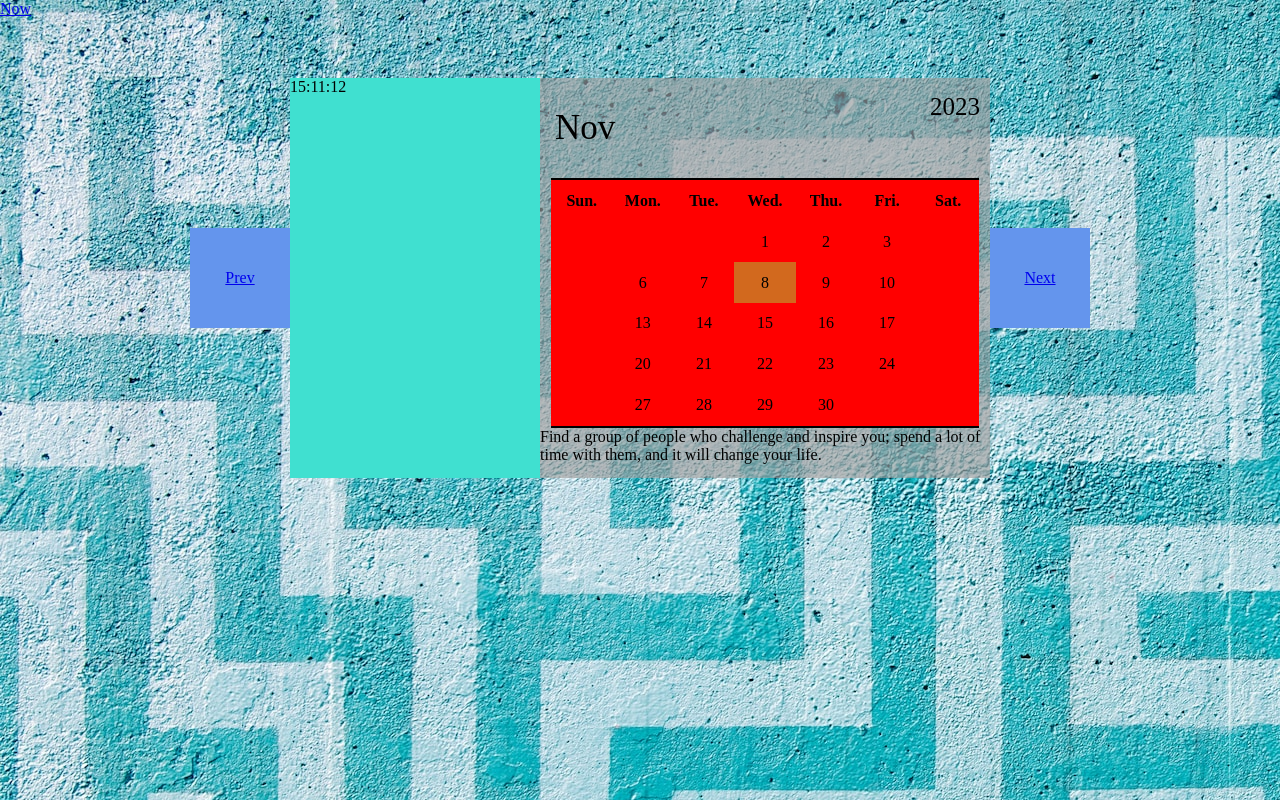
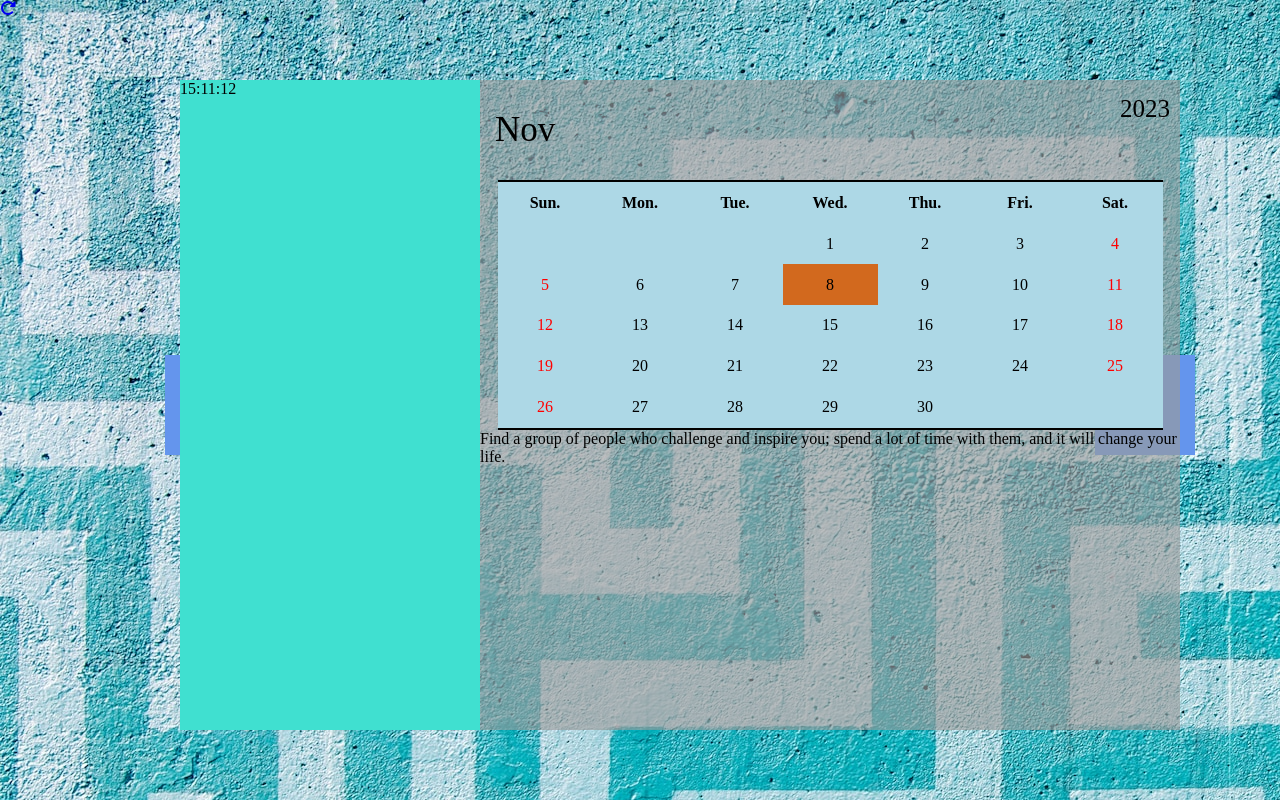
Before and after one commit to Trump-2/Perpetual-calendar, a PHP site: page / in a window 1280 px wide. Run offline with PHP 8.4, Linux system fonts and the light colour scheme.

Commit message:
調整月曆位置和添加上下月懸浮動畫效果

```diff
--- a/index.php
+++ b/index.php
@@ -57,6 +57,9 @@ switch ($month) {
   <meta charset="UTF-8">
   <meta http-equiv="X-UA-Compatible" content="IE=edge">
   <meta name="viewport" content="width=device-width, initial-scale=1.0">
+  <link rel="stylesheet" href="https://cdnjs.cloudflare.com/ajax/libs/font-awesome/6.4.2/css/all.min.css"
+    integrity="sha512-z3gLpd7yknf1YoNbCzqRKc4qyor8gaKU1qmn+CShxbuBusANI9QpRohGBreCFkKxLhei6S9CQXFEbbKuqLg0DA=="
+    crossorigin="anonymous" referrerpolicy="no-referrer" />
   <link rel="shortcut icon" href="#">
   <link rel="stylesheet" href="style.css">
   <title>萬年曆作業</title>
@@ -64,7 +67,6 @@ switch ($month) {
 </head>
 
 <body style="background-image:url('<?php echo $Bg ?>')">
-
   <!-- <body style="background-image: url('./images/bgN-1.jpg');"> -->
 
   <!-- <h1>萬年曆</h1> -->
@@ -100,7 +102,6 @@ switch ($month) {
 
 
   ?>
-  <!-- style='width:500px;display:flex;margin:auto;justify-content:space-between' -->
   <div>
     <?php
     if ($month > 11) {
@@ -120,12 +121,12 @@ switch ($month) {
     }
 
     ?>
-    <a href='?year=<?= date('Y') ?>&month=<?= date('n') ?>'>Now</a>
+    <a href='?year=<?= date('Y') ?>&month=<?= date('n') ?>'><i class="fa-solid fa-rotate-right"></i></a>
 
 
   </div>
   <div class="container">
-    <a href='?year=<?= $prevYear ?>&month=<?= $prev ?>'>Prev</a>
+    <a class="prev" href='?year=<?= $prevYear ?>&month=<?= $prev ?>'><i class="fa-regular fa-circle-left"></i></a>
     <div class='aside-div'>
 
       <aside>
@@ -197,7 +198,8 @@ switch ($month) {
       </main>
 
     </div>
-    <a href='?year=<?= $nextYear ?>&month=<?= $next ?>'>Next</a>
+    <a class="next" href='?year=<?= $nextYear ?>&month=<?= $next ?>'><i
+        class="fa-regular fa-circle-left fa-flip-horizontal"></i></a>
   </div>
 
 
--- a/style.css
+++ b/style.css
@@ -20,7 +20,7 @@ table {
   /* border: 3px double #999; */
   border-bottom: 2px solid black;
   height: 250px;
-  background-color: red;
+  background-color: lightblue;
 }
 
 th {
@@ -43,6 +43,9 @@ td {
   justify-content: center;
   align-items: center;
   margin-top: 60px;
+  position: absolute;
+    bottom: 70px;
+    left: 80px;
 }
 
 .container > a {
@@ -56,8 +59,8 @@ td {
 
 aside {
   /* width: 300px; */
-  width: 250px;
-  height: 400px;
+  width: 300px;
+  height: 650px;
   background-color: turquoise;
 }
 
@@ -65,14 +68,11 @@ main {
   align-items: center;
   display: flex;
   flex-direction: column;
-  width: 450px;
-  height: 400px;
-  background-color: rgba(156, 156, 156, 0.639);
+  width: 700px;
+  height: 650px;
+    background-color: rgba(156, 156, 156, 0.639);
 }
 
-.main-div {
-  /* filter:blur(3px); */
-}
 
 .today {
   background-color: chocolate;
@@ -99,3 +99,33 @@ main {
   top: 15px;
   font-size: 25px;
 }
+
+.prev {
+  transition: transform 0.9s ease; /* 添加 transition 属性 */
+  position: relative;
+  left: 85px;
+}
+
+.prev:hover {
+  transform: translateX(-60px); /* 在悬浮时应用移动效果 */
+}
+
+.next {
+  transition: transform 0.9s ease; /* 添加 transition 属性 */
+  position: relative;
+  right: 85px;
+
+}
+
+.next:hover {
+  transform: translateX(60px); /* 在悬浮时应用移动效果 */
+
+}
+
+.aside-div {
+  z-index: 1;
+}
+
+.main-div {
+  z-index:1;
+}
```
Also changed, not shown: test.html (added, +28 -0 lines). Lines whose indentation alone changed are shown as unchanged.
